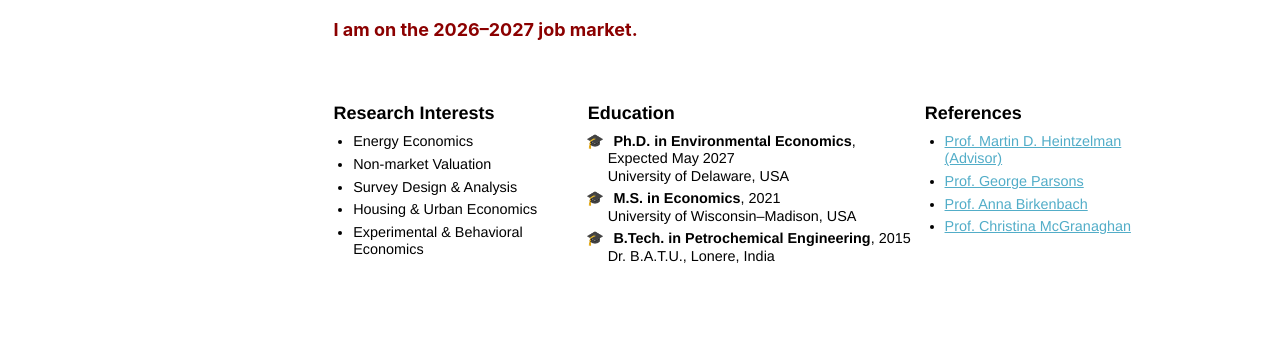
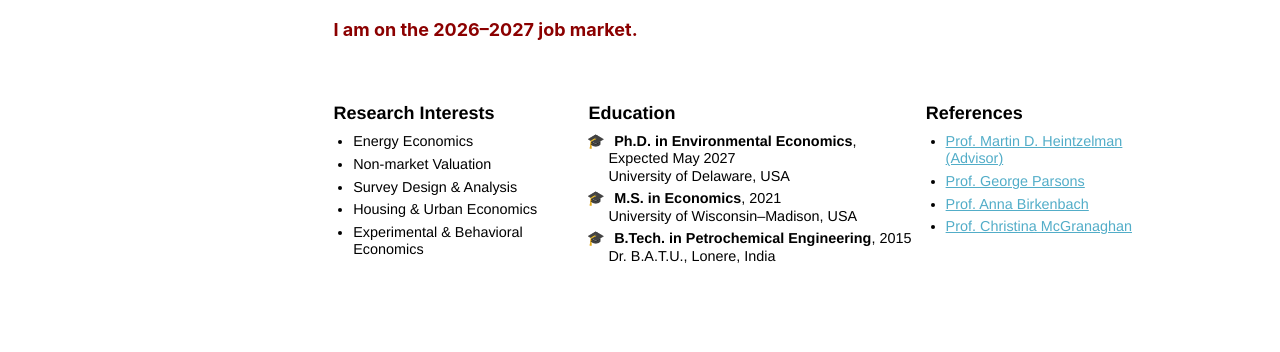
Before and after one commit to sachin-b-badole/sachin-b-badole.github.io, a Jekyll site: the page built from _pages/about.md, in a window 1280 px wide. Shown: the part 520-872 px from the top of the page. Built offline with Jekyll 4.4.1, drawn with Linux system fonts in a browser that asks for light colours.

Commit message:
Update custom.css

```diff
--- a/assets/css/custom.css
+++ b/assets/css/custom.css
@@ -266,7 +266,7 @@
 .three-col-row {
   display: grid;
   grid-template-columns: 0.9fr 1.2fr 0.9fr;  /* narrower + closer */
-  column-gap: 0.4rem;                      /* reduce horizontal gap */
+  column-gap: 0.5rem;                      /* reduce horizontal gap */
   row-gap: 0.5rem;
   margin-top: 0.75rem;
   max-width: 1200px;
```
